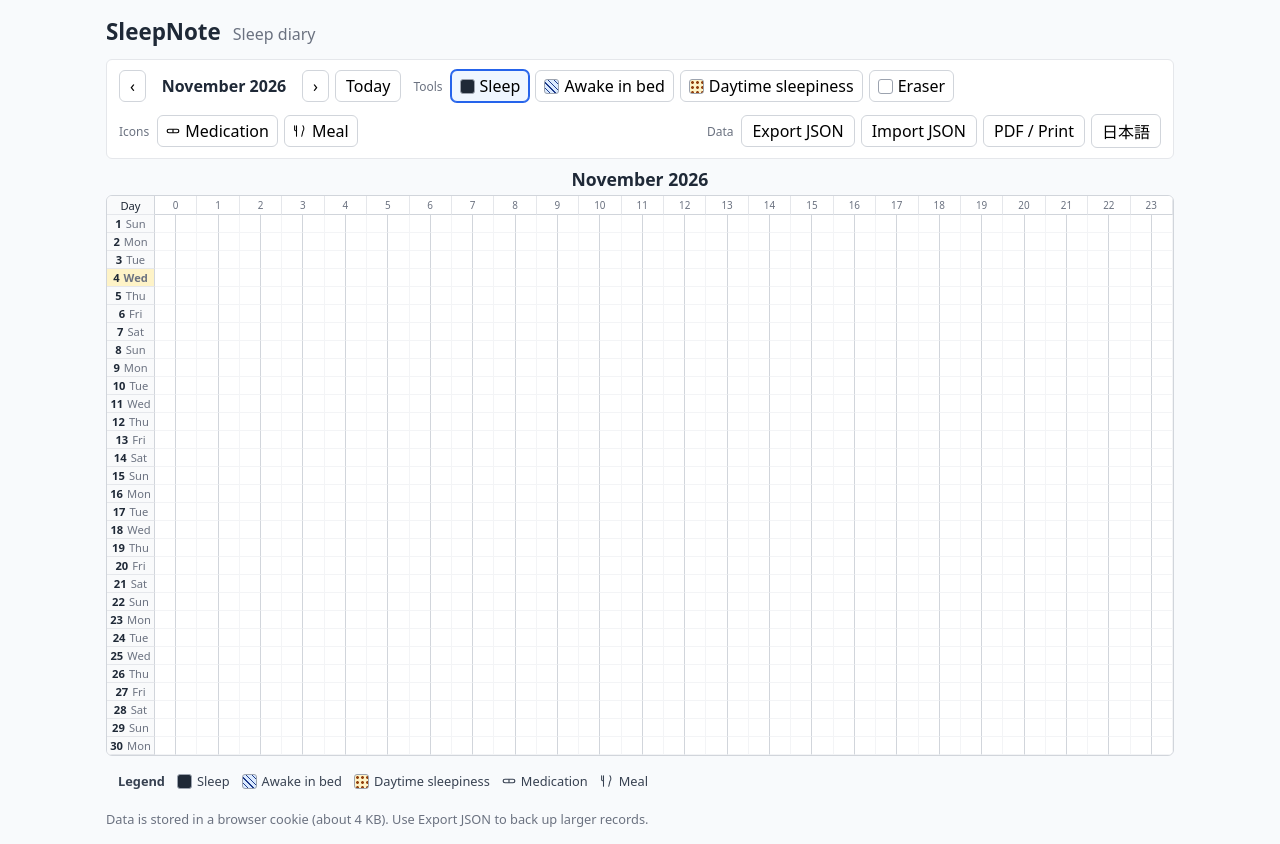
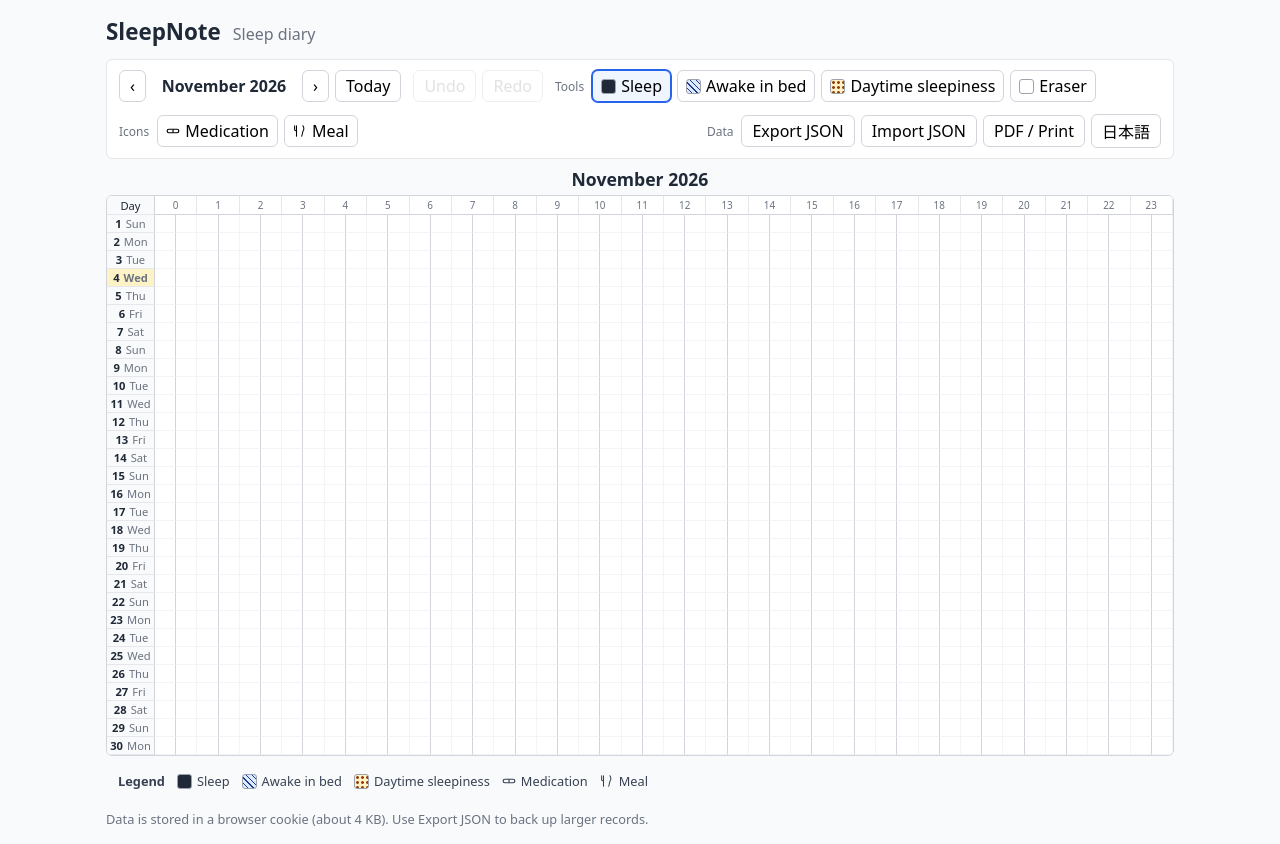
Before and after one commit to konbraphat51/SleepNote, a Vue app: page / in a window 1280 px wide. Built offline with nearby package versions, Linux system fonts and the light colour scheme.

Commit message:
feat: add undo/redo controls and keyboard shortcuts

```diff
--- a/src/App.vue
+++ b/src/App.vue
@@ -1,6 +1,7 @@
 <script>
 // SleepNote — root component: header, toolbar, grid, and legend.
 
+import { onMounted, onBeforeUnmount } from 'vue'
 import { useDiaryStore } from './Composables/DiaryStore.js'
 import { useI18n } from './I18n/useI18n.js'
 import DiaryToolbar from './Components/DiaryToolbar.vue'
@@ -11,8 +12,30 @@ export default {
   name: 'App',
   components: { DiaryToolbar, DiaryLegend, MonthGrid },
   setup() {
-    const { state } = useDiaryStore()
+    const { state, undo, redo } = useDiaryStore()
     const { t } = useI18n()
+
+    // Global keyboard shortcuts for undo/redo.
+    function onKeydown(event) {
+      if (!(event.ctrlKey || event.metaKey)) return
+      const target = event.target
+      if (target && (target.tagName === 'INPUT' || target.tagName === 'TEXTAREA' || target.isContentEditable)) {
+        return
+      }
+      const key = event.key.toLowerCase()
+      if (key === 'z') {
+        if (event.shiftKey) redo()
+        else undo()
+        event.preventDefault()
+      } else if (key === 'y') {
+        redo()
+        event.preventDefault()
+      }
+    }
+
+    onMounted(() => window.addEventListener('keydown', onKeydown))
+    onBeforeUnmount(() => window.removeEventListener('keydown', onKeydown))
+
     return { state, t }
   },
 }
--- a/src/Components/DiaryToolbar.vue
+++ b/src/Components/DiaryToolbar.vue
@@ -15,6 +15,8 @@ export default {
       state,
       changeMonth,
       goToToday,
+      undo,
+      redo,
       setActiveTool,
       setLanguage,
       exportJson,
@@ -72,6 +74,8 @@ export default {
       monthTitle,
       changeMonth,
       goToToday,
+      undo,
+      redo,
       setActiveTool,
       setLanguage,
       isActive,
@@ -95,6 +99,11 @@ export default {
       <span class="toolbar__month">{{ monthTitle(state.viewYear, state.viewMonth) }}</span>
       <button class="toolbar__btn" :title="t('nextMonth')" @click="changeMonth(1)">›</button>
       <button class="toolbar__btn" @click="goToToday">{{ t('today') }}</button>
+    </div>
+
+    <div class="toolbar__group">
+      <button class="toolbar__btn" :disabled="!state.canUndo" @click="undo">{{ t('undo') }}</button>
+      <button class="toolbar__btn" :disabled="!state.canRedo" @click="redo">{{ t('redo') }}</button>
     </div>
 
     <div class="toolbar__group">
@@ -215,6 +224,11 @@ export default {
   background: #f3f4f6;
 }
 
+.toolbar__btn:disabled {
+  opacity: 0.4;
+  cursor: default;
+}
+
 .toolbar__group {
   display: flex;
   align-items: center;
--- a/src/I18n/Locales.js
+++ b/src/I18n/Locales.js
@@ -12,6 +12,8 @@ export const Locales = Object.freeze({
     today: 'Today',
     previousMonth: 'Previous month',
     nextMonth: 'Next month',
+    undo: 'Undo',
+    redo: 'Redo',
     toolsTitle: 'Tools',
     toolSleep: 'Sleep',
     toolAwakeInBed: 'Awake in bed',
@@ -49,6 +51,8 @@ export const Locales = Object.freeze({
     today: '今日',
     previousMonth: '前の月',
     nextMonth: '次の月',
+    undo: '元に戻す',
+    redo: 'やり直す',
     toolsTitle: 'ツール',
     toolSleep: '睡眠',
     toolAwakeInBed: '在床覚醒',
```
